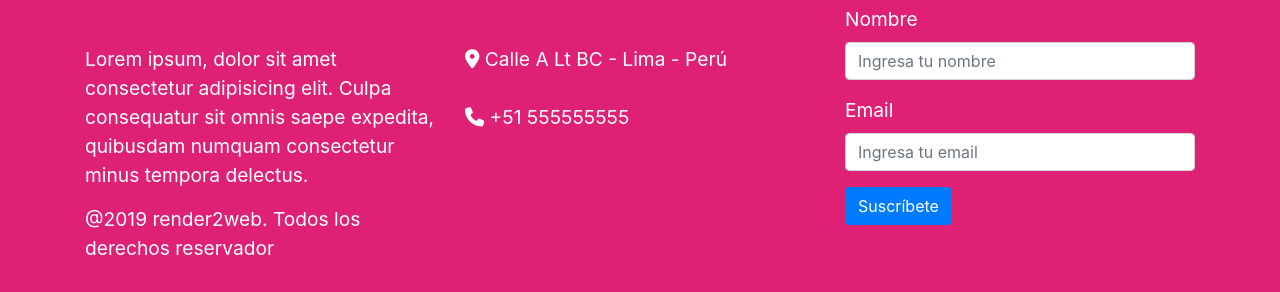
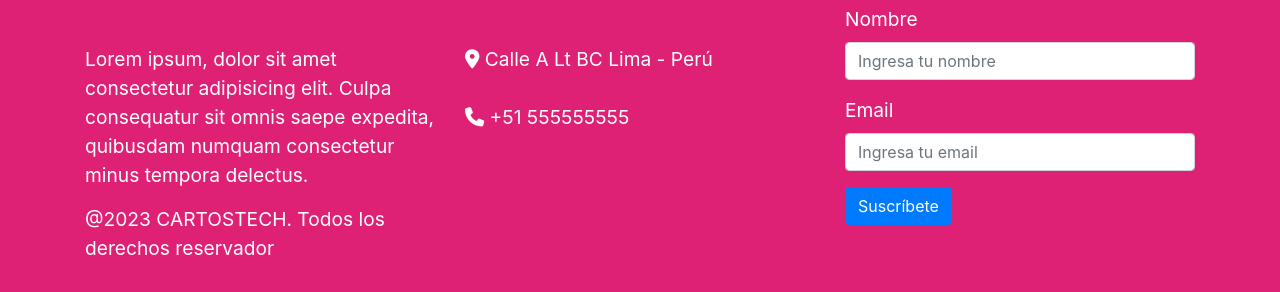
Before and after one commit to cartostech/agencia_digital, a plain HTML site: page index.html in a window 1280 px wide. Shown: the part 3073-3365 px from the top of the page. Drawn offline with nearby package versions, Linux system fonts and the light colour scheme.

Commit message:
Update index.html

```diff
--- a/index.html
+++ b/index.html
@@ -182,14 +182,14 @@
                       <div class="col-sm-12 col-md-4 tex-center text-white">
                           <h3 class="mt-5">Nosotros</h3>
                           <p class="mt-5">Lorem ipsum, dolor sit amet consectetur adipisicing elit. Culpa consequatur sit omnis saepe expedita, quibusdam numquam consectetur minus tempora delectus.</p>
-                          <p>@2019 render2web. Todos los derechos reservador</p>
+                          <p>@2023 CARTOSTECH. Todos los derechos reservador</p>
                       </div>
 
                       <div class="col-sm-12 col-md-4 tex-center text-white">
                             <h3 class="mt-5">Contáctanos</h3>
                             <p class="mt-5">
                                 <i class="fas fa-map-marker-alt"></i>
-                                Calle A Lt BC - Lima - Perú
+                                Calle A Lt BC  Lima - Perú
                                 <br><br>
                                 <i class="fas fa-phone"></i>
                                 +51 555555555
@@ -223,6 +223,7 @@
     crossorigin="anonymous"></script>
     <script src="https://cdnjs.cloudflare.com/ajax/libs/popper.js/1.14.7/umd/popper.min.js" integrity="sha384-UO2eT0CpHqdSJQ6hJty5KVphtPhzWj9WO1clHTMGa3JDZwrnQq4sF86dIHNDz0W1" crossorigin="anonymous"></script>
     <script src="https://stackpath.bootstrapcdn.com/bootstrap/4.3.1/js/bootstrap.min.js" integrity="sha384-JjSmVgyd0p3pXB1rRibZUAYoIIy6OrQ6VrjIEaFf/nJGzIxFDsf4x0xIM+B07jRM" crossorigin="anonymous"></script>
+
     <script>
         //Iniciar scrollspy
         $('body').scrollspy({target: '#menu-navegacion'});
```
